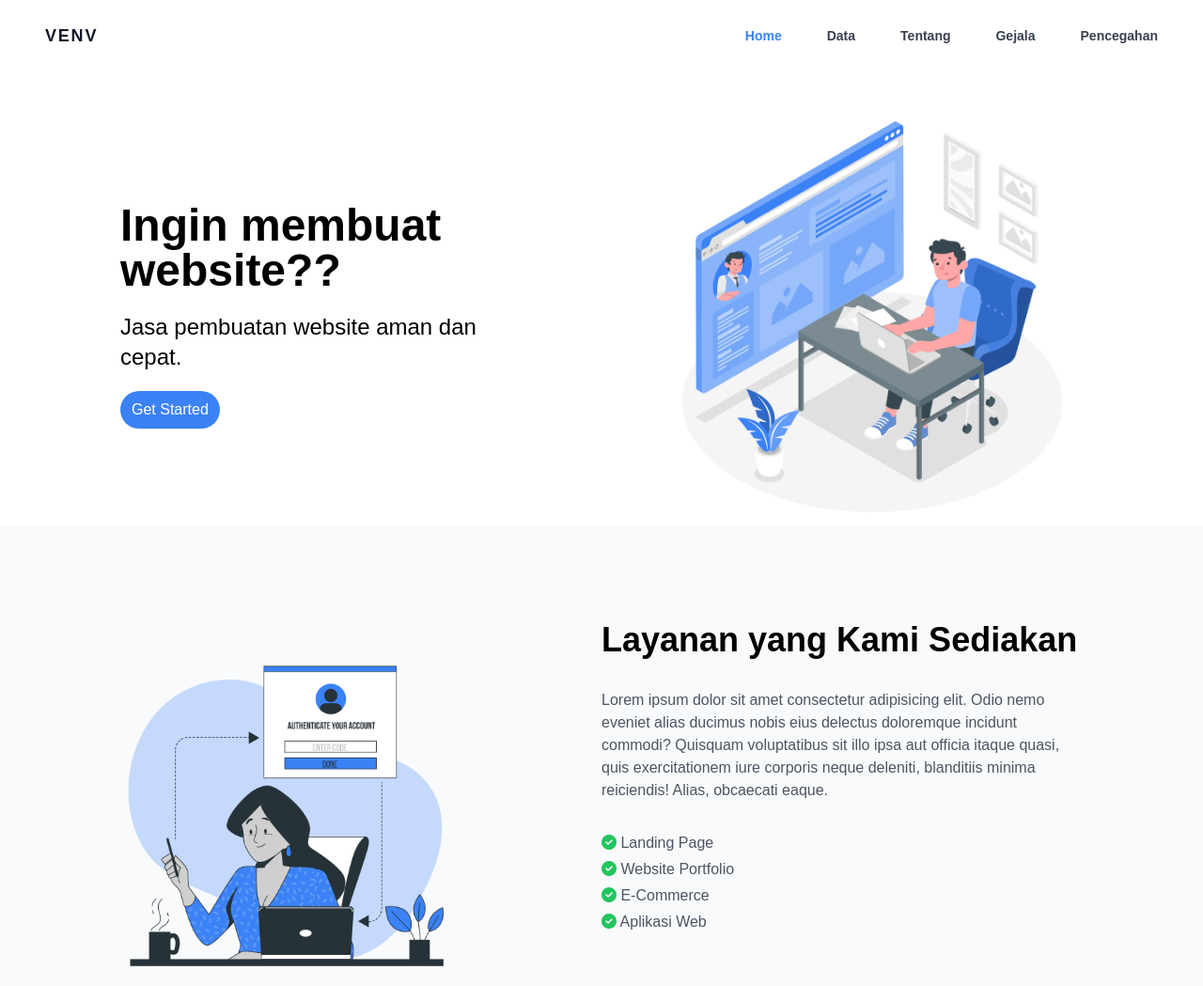
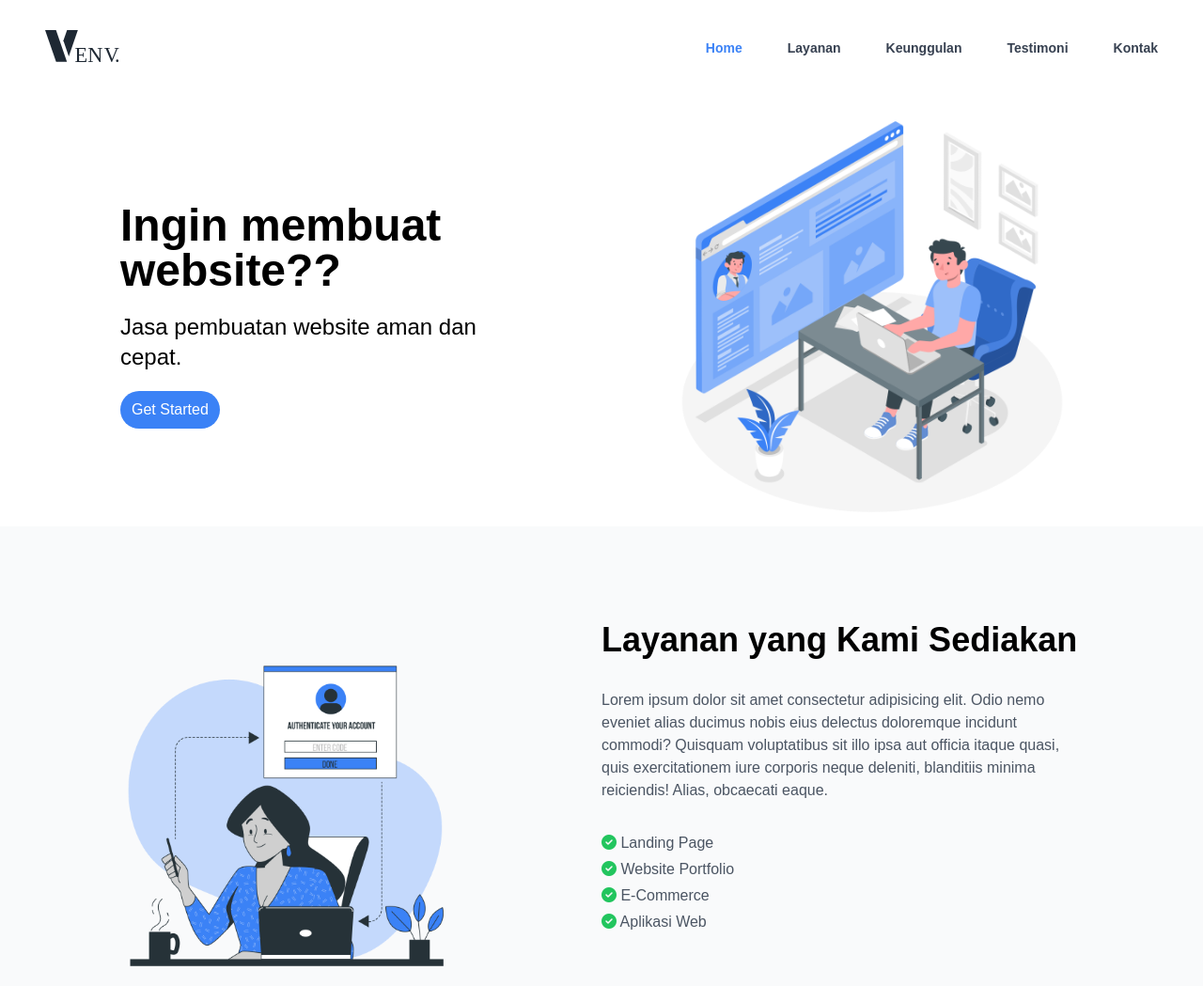
Before and after one commit to JovianNanda/website_pkkwu, a website: page index.html in a window 1280 px wide. Shown: the top 1049 px of the page at 94% size. Drawn offline with Linux system fonts and the light colour scheme; a web font is replaced by a local one.

Commit message:
javascript updates

```diff
--- a/index.html
+++ b/index.html
@@ -1,22 +1,25 @@
 <!DOCTYPE html>
 <html lang="en">
+
 <head>
     <meta charset="UTF-8">
     <meta http-equiv="X-UA-Compatible" content="IE=edge">
     <meta name="viewport" content="width=device-width, initial-scale=1.0">
     <link rel="stylesheet" href="https://cdnjs.cloudflare.com/ajax/libs/font-awesome/6.2.0/css/all.min.css">
     <link rel="stylesheet" href="tailwind.css">
-    <title>Apple - Iphone</title>
+    <title>VirtualEnv | Jasa Pembuatan Website</title>
 </head>
+
 <body>
     <!-- Navbar -->
 
-    <div class="w-full text-gray-700 top-0 left-0 right-0 bg-white fixed py-2 z-50 " id="nav">
+    <div class="w-full text-gray-700 top-0 left-0 right-0 bg-white fixed pt-4 z-50 transition-all" id="nav">
         <div class="flex flex-col max-w-screen-xl px-4 mx-auto md:items-center md:justify-between md:flex-row md:px-6
             lg:px-8 ">
             <div class="p-4 flex flex-row items-center justify-between ">
                 <a href="#"
-                    class="text-lg font-semibold tracking-widest text-gray-900 uppercase rounded-lg focus:outline-none focus:shadow-outline">Venv</a>
+                    class="text-lg font-semibold tracking-widest text-gray-900 uppercase rounded-lg focus:outline-none focus:shadow-outline"><img
+                        src="assets/image/logov1.svg" class="w-20" alt=""></a>
                 <button class="md:hidden rounded-lg focus:outline-none focus:shadow-outline hamburger">
                     <span class="origin-top-left"></span>
                     <span class="mt-1"></span>
@@ -24,11 +27,11 @@
                 </button>
             </div>
             <nav class="hidden flex nav-menu flex-col flex-grow pb-4 md:pb-0 md:flex md:justify-end md:flex-row ">
-                <a class="nav-item active" href="#hero">Home</a>
-                <a class="nav-item" href="#data">Data</a>
-                <a class="nav-item" href="#tentang">Tentang</a>
-                <a class="nav-item" href="#gejala">Gejala</a>
-                <a class="nav-item" href="#pencegahan">Pencegahan</a>
+                <a class="nav-item active hero" href="#hero">Home</a>
+                <a class="nav-item layanan" href="#layanan">Layanan</a>
+                <a class="nav-item keunggulan" href="#keunggulan">Keunggulan</a>
+                <a class="nav-item testimoni" href="#testimoni">Testimoni</a>
+                <a class="nav-item kontak" href="#kontak">Kontak</a>
             </nav>
         </div>
     </div>
@@ -50,20 +53,25 @@
             </div>
         </div>
     </div> -->
-    <div class="page-1 bg-white w-full mt-8" id="hero">
+    <section id="hero">
+        <div class="page-1 bg-white w-full mt-8">
             <div class="flex flex-wrap items-center">
                 <div class="px-16 md:px-32 pt-20 w-full md:w-1/2">
                     <h2 class="text-3xl md:text-5xl font-semibold ">Ingin membuat website??</h2>
                     <h2 class="mt-5 md:text-2xl">Jasa pembuatan website aman dan cepat.</h2>
-                <button type="button" class="mt-5 px-3 py-2 rounded-full bg-[#3b82f6] text-white hover:bg-sky-600 transtition duration-150">Get Started</button>
+                    <button type="button"
+                        class="mt-5 px-3 py-2 rounded-full bg-[#3b82f6] text-white hover:bg-sky-600 transtition duration-150">Get
+                        Started</button>
                 </div>
                 <div class="w-full md:w-1/2 pt-12 md:pt-20 px-16 md:pr-32">
                     <img class="w-full" src="assets/image/hero-image.png">
                 </div>
             </div>
         </div>
+    </section>
     <!--EndHeroSection-->
     <!--Page 2-->
+    <section id="layanan">
         <div class="page-2 bg-gray-50 w-full py-12">
             <div class="flex flex-wrap items-center px-16 md:px-32">
                 <div class="hidden md:block w-full md:w-1/2 md:pt-20">
@@ -71,22 +79,35 @@
                 </div>
                 <div class="w-full md:w-1/2">
                     <h2 class="text-2xl md:text-4xl font-semibold ">Layanan yang Kami Sediakan</h2>
-                <p class="text-gray-600 mt-8">Lorem ipsum dolor sit amet consectetur adipisicing elit. Odio nemo eveniet alias ducimus nobis eius delectus doloremque incidunt commodi? Quisquam voluptatibus sit illo ipsa aut officia itaque quasi, quis exercitationem iure corporis neque deleniti, blanditiis minima reiciendis! Alias, obcaecati eaque.</p>
+                    <p class="text-gray-600 mt-8">Lorem ipsum dolor sit amet consectetur adipisicing elit. Odio nemo
+                        eveniet
+                        alias ducimus nobis eius delectus doloremque incidunt commodi? Quisquam voluptatibus sit illo
+                        ipsa
+                        aut officia itaque quasi, quis exercitationem iure corporis neque deleniti, blanditiis minima
+                        reiciendis! Alias, obcaecati eaque.</p>
                     <ul class="mt-8 text-gray-600">
-                    <li class="mt-1 hover:scale-105 transtition duration-150 cursor-pointer"><i class="fa-solid fa-circle-check text-green-500"></i> Landing Page</li>
-                    <li class="mt-1 hover:scale-105 transtition duration-150 cursor-pointer"><i class="fa-solid fa-circle-check text-green-500"></i> Website Portfolio</li>
-                    <li class="mt-1 hover:scale-105 transtition duration-150 cursor-pointer"><i class="fa-solid fa-circle-check text-green-500"></i> E-Commerce</li>
-                    <li class="mt-1 hover:scale-105 transtition duration-150 cursor-pointer"><i class="fa-solid fa-circle-check text-green-500"></i> Aplikasi Web</li>
+                        <li class="mt-1 hover:scale-105 transtition duration-150 cursor-pointer"><i
+                                class="fa-solid fa-circle-check text-green-500"></i> Landing Page</li>
+                        <li class="mt-1 hover:scale-105 transtition duration-150 cursor-pointer"><i
+                                class="fa-solid fa-circle-check text-green-500"></i> Website Portfolio</li>
+                        <li class="mt-1 hover:scale-105 transtition duration-150 cursor-pointer"><i
+                                class="fa-solid fa-circle-check text-green-500"></i> E-Commerce</li>
+                        <li class="mt-1 hover:scale-105 transtition duration-150 cursor-pointer"><i
+                                class="fa-solid fa-circle-check text-green-500"></i> Aplikasi Web</li>
                     </ul>
                 </div>
             </div>
         </div>
+    </section>
     <!--End Page 2-->
     <!--Page 3-->
+    <section id="keunggulan">
         <div class="page-3 bg-white py-8 w-full">
             <div class="md:w-[40%] mx-auto px-8 py-8 md:py-20">
                 <h2 class="text-3xl font-semibold text-center">Keunggulan Produk</h2>
-            <p class="mt-8 text-center">Lorem ipsum dolor sit amet consectetur adipisicing elit. Voluptatibus atque est aliquam dignissimos itaque. </p>
+                <p class="mt-8 text-center">Lorem ipsum dolor sit amet consectetur adipisicing elit. Voluptatibus atque
+                    est
+                    aliquam dignissimos itaque. </p>
             </div>
 
             <div class="grid grid-cols-1 md:grid-cols-4 sm:grid-cols-2 gap-8 px-12 md:px-32">
@@ -95,8 +116,10 @@
                     <h2 class="mt-4 md:mt-8 font-semibold text-center text-[#0b132a]">Landing Page</h2>
                     <ul class="mt-4 md:mt-8 px-6 text-gray-600">
                         <li class="mt-1"><i class="fa-solid fa-check text-green-500 mr-2"></i> Website Statis</li>
-                    <li class="mt-1"><i class="fa-solid fa-check text-green-500 mr-2"></i> Menjelaskan perusahaanmu</li>
-                    <li class="mt-1"><i class="fa-solid fa-check text-green-500 mr-2"></i> Design sesuai keinginan</li>
+                        <li class="mt-1"><i class="fa-solid fa-check text-green-500 mr-2"></i> Menjelaskan perusahaanmu
+                        </li>
+                        <li class="mt-1"><i class="fa-solid fa-check text-green-500 mr-2"></i> Design sesuai keinginan
+                        </li>
                     </ul>
                 </div>
                 <div class=" shadow-lg rounded-lg border py-8">
@@ -105,7 +128,8 @@
                     <ul class="mt-4 md:mt-8 px-6 text-gray-600">
                         <li class="mt-1"><i class="fa-solid fa-check text-green-500 mr-2"></i> Website Statis</li>
                         <li class="mt-1"><i class="fa-solid fa-check text-green-500 mr-2"></i> Profil Pribadimu</li>
-                    <li class="mt-1"><i class="fa-solid fa-check text-green-500 mr-2"></i> Design sesuai keinginan</li>
+                        <li class="mt-1"><i class="fa-solid fa-check text-green-500 mr-2"></i> Design sesuai keinginan
+                        </li>
                     </ul>
                 </div>
                 <div class=" shadow-lg rounded-lg border py-8">
@@ -114,10 +138,15 @@
                     <ul class="mt-4 md:mt-8 px-6 text-gray-600">
                         <li class="mt-1"><i class="fa-solid fa-check text-green-500 mr-2"></i> Website dinamis</li>
                         <li class="mt-1"><i class="fa-solid fa-check text-green-500 mr-2"></i> Aplikasi bisnismu</li>
-                    <li class="mt-1"><i class="fa-solid fa-check text-green-500 mr-2"></i> Lengkap dengan sistem dan database</li>
-                    <li class="mt-1"><i class="fa-solid fa-check text-green-500 mr-2"></i> Halaman admin untuk kustomisasi</li>
-                    <li class="mt-1"><i class="fa-solid fa-check text-green-500 mr-2"></i> Terintegrasi dengan Payment Gateway</li>
-                    <li class="mt-1"><i class="fa-solid fa-check text-green-500 mr-2"></i> Design sesuai keinginan</li>
+                        <li class="mt-1"><i class="fa-solid fa-check text-green-500 mr-2"></i> Lengkap dengan sistem dan
+                            database</li>
+                        <li class="mt-1"><i class="fa-solid fa-check text-green-500 mr-2"></i> Halaman admin untuk
+                            kustomisasi</li>
+                        <li class="mt-1"><i class="fa-solid fa-check text-green-500 mr-2"></i> Terintegrasi dengan
+                            Payment
+                            Gateway</li>
+                        <li class="mt-1"><i class="fa-solid fa-check text-green-500 mr-2"></i> Design sesuai keinginan
+                        </li>
                     </ul>
                 </div>
                 <div class=" shadow-lg rounded-lg border py-8">
@@ -125,21 +154,30 @@
                     <h2 class="mt-4 md:mt-8 font-semibold text-center text-[#0b132a]">Aplikasi Website</h2>
                     <ul class="mt-4 md:mt-8 px-6 text-gray-600">
                         <li class="mt-1"><i class="fa-solid fa-check text-green-500 mr-2"></i> Website dinamis</li>
-                    <li class="mt-1"><i class="fa-solid fa-check text-green-500 mr-2"></i> Aplikasi berbasis web</li>
-                    <li class="mt-1"><i class="fa-solid fa-check text-green-500 mr-2"></i> Lengkap dengan sistem dan database</li>
-                    <li class="mt-1"><i class="fa-solid fa-check text-green-500 mr-2"></i> Halaman admin untuk kustomisasi</li>
-                    <li class="mt-1"><i class="fa-solid fa-check text-green-500 mr-2"></i> Fitur sesuai keinginan</li>
-                    <li class="mt-1"><i class="fa-solid fa-check text-green-500 mr-2"></i> Design sesuai keinginan</li>
+                        <li class="mt-1"><i class="fa-solid fa-check text-green-500 mr-2"></i> Aplikasi berbasis web
+                        </li>
+                        <li class="mt-1"><i class="fa-solid fa-check text-green-500 mr-2"></i> Lengkap dengan sistem dan
+                            database</li>
+                        <li class="mt-1"><i class="fa-solid fa-check text-green-500 mr-2"></i> Halaman admin untuk
+                            kustomisasi</li>
+                        <li class="mt-1"><i class="fa-solid fa-check text-green-500 mr-2"></i> Fitur sesuai keinginan
+                        </li>
+                        <li class="mt-1"><i class="fa-solid fa-check text-green-500 mr-2"></i> Design sesuai keinginan
+                        </li>
                     </ul>
                 </div>
             </div>
         </div>
+    </section>
     <!--End Page 3-->
     <!--Page 4-->
+    <section id="testimoni">
         <div class="page-4 bg-gray-50 w-full py-8 md:pt-16">
             <div class="md:w-[40%] px-8 mx-auto">
                 <h2 class="text-3xl font-semibold text-center">Testimoni</h2>
-            <p class="mt-8 text-center">Lorem ipsum dolor sit amet consectetur adipisicing elit. Voluptatibus atque est aliquam dignissimos itaque. </p>
+                <p class="mt-8 text-center">Lorem ipsum dolor sit amet consectetur adipisicing elit. Voluptatibus atque
+                    est
+                    aliquam dignissimos itaque. </p>
             </div>
             <div class="grid grid-cols-1 md:grid-cols-2 lg:grid-cols-3 gap-8 mt-8 px-16 md:px-32">
                 <div class="shadow-lg rounded-lg border px-8 py-8">
@@ -151,7 +189,11 @@
 
                         </div>
                     </div>
-                <p class="mt-6 text-gray-600">Lorem ipsum dolor sit amet consectetur adipisicing elit. Ad necessitatibus odio ut ipsum repellat ullam modi dignissimos similique molestias, iure nesciunt fugit a assumenda ea magnam vel nulla excepturi expedita!</p>
+                    <p class="mt-6 text-gray-600">Lorem ipsum dolor sit amet consectetur adipisicing elit. Ad
+                        necessitatibus
+                        odio ut ipsum repellat ullam modi dignissimos similique molestias, iure nesciunt fugit a
+                        assumenda
+                        ea magnam vel nulla excepturi expedita!</p>
                 </div>
                 <div class=" shadow-lg rounded-lg border px-8 py-8">
                     <div class="flex items-center w-full ">
@@ -162,7 +204,11 @@
 
                         </div>
                     </div>
-                <p class="mt-6 text-gray-600">Lorem ipsum dolor sit amet consectetur adipisicing elit. Ad necessitatibus odio ut ipsum repellat ullam modi dignissimos similique molestias, iure nesciunt fugit a assumenda ea magnam vel nulla excepturi expedita!</p>
+                    <p class="mt-6 text-gray-600">Lorem ipsum dolor sit amet consectetur adipisicing elit. Ad
+                        necessitatibus
+                        odio ut ipsum repellat ullam modi dignissimos similique molestias, iure nesciunt fugit a
+                        assumenda
+                        ea magnam vel nulla excepturi expedita!</p>
                 </div>
                 <div class=" shadow-lg rounded-lg border px-8 py-8">
                     <div class="flex items-center w-full ">
@@ -173,35 +219,47 @@
 
                         </div>
                     </div>
-                <p class="mt-6 text-gray-600">Lorem ipsum dolor sit amet consectetur adipisicing elit. Ad necessitatibus odio ut ipsum repellat ullam modi dignissimos similique molestias, iure nesciunt fugit a assumenda ea magnam vel nulla excepturi expedita!</p>
+                    <p class="mt-6 text-gray-600">Lorem ipsum dolor sit amet consectetur adipisicing elit. Ad
+                        necessitatibus
+                        odio ut ipsum repellat ullam modi dignissimos similique molestias, iure nesciunt fugit a
+                        assumenda
+                        ea magnam vel nulla excepturi expedita!</p>
                 </div>
             </div>
 
         </div>
+    </section>
     <!--End Page 4-->
     <!--Page 5-->
+    <section id="kontak">
         <div class="page-5 w-full py-8 md:pt-16">
             <div class="md:w-[40%] px-8 mx-auto">
                 <h2 class="text-3xl font-semibold text-center">Kontak Kami</h2>
-            <p class="mt-8 text-center">Lorem ipsum dolor sit amet consectetur adipisicing elit. Voluptatibus atque est aliquam dignissimos itaque. </p>
+                <p class="mt-8 text-center">Lorem ipsum dolor sit amet consectetur adipisicing elit. Voluptatibus atque
+                    est
+                    aliquam dignissimos itaque. </p>
             </div>
             <form action="" class="px-8 md:w-1/2 lg:w-[40%] mx-auto">
                 <div class="mt-3">
                     <label for="nama">Nama</label>
-                <input type="text" id="nama" class="w-full mt-2 px-3 py-2 border border-gray-700 rounded focus:outline-none focus:ring focus:ring-sky-500 transition duration-150">
+                    <input type="text" id="nama"
+                        class="w-full mt-2 px-3 py-2 border border-gray-700 rounded focus:outline-none focus:ring focus:ring-sky-500 transition duration-150">
                 </div>
                 <div class="mt-3">
                     <label for="email">Email</label>
-                <input type="email" id="email" class="w-full mt-2 px-3 py-2 border border-gray-700 rounded focus:outline-none focus:ring focus:ring-sky-500 transition duration-150">
+                    <input type="email" id="email"
+                        class="w-full mt-2 px-3 py-2 border border-gray-700 rounded focus:outline-none focus:ring focus:ring-sky-500 transition duration-150">
                 </div>
                 <div class="mt-3">
                     <label for="email">Pesan</label>
-                <textarea name="pesan" id="pesan" rows="4" class="w-full mt-2 px-3 py-2 border border-gray-700 rounded focus:outline-none focus:ring focus:ring-sky-500 transition duration-150"></textarea>
+                    <textarea name="pesan" id="pesan" rows="4"
+                        class="w-full mt-2 px-3 py-2 border border-gray-700 rounded focus:outline-none focus:ring focus:ring-sky-500 transition duration-150"></textarea>
                 </div>
             </form>
 
         </div>
         <!--End Page 5-->
+    </section>
 
     <!--Script-->
     <script>
@@ -225,6 +283,48 @@
             document.getElementById('nav').classList.toggle('shadow')
         })
 
+
+        const section = document.querySelectorAll("section")
+        const navLink = document.querySelectorAll(".nav-item")
+        const nav = document.querySelector("#nav")
+
+        function activeMenuOnScroll() {
+            let current = '';
+
+            section.forEach(section => {
+                const sectionTop = section.offsetTop;
+                const sectionHeight = section.clientHeight;
+                const pageOffset = pageYOffset + 300;
+                console.log();
+                if (pageOffset >= sectionTop)
+                    current = section.getAttribute('id');
+            })
+
+            navLink.forEach(navItem => {
+                navItem.classList.remove("active")
+                if (navItem.classList.contains(current)) {
+                    navItem.classList.add("active")
+                }
+            })
+        }
+
+        function addShadowOnScroll() {
+
+            if (pageYOffset >= 100) {
+                nav.classList.add("shadow-md")
+                nav.classList.remove("pt-4")
+            } else {
+                nav.classList.remove("shadow-md")
+                nav.classList.add("pt-4")
+            }
+        }
+        addShadowOnScroll
+        activeMenuOnScroll
+        window.addEventListener("scroll", addShadowOnScroll)
+        window.addEventListener("scroll", activeMenuOnScroll)
+
+
     </script>
 </body>
+
 </html>
```
Also changed, not shown: modified.md (added, +39 -0 lines), tailwind.css. Lines whose indentation alone changed are shown as unchanged.
